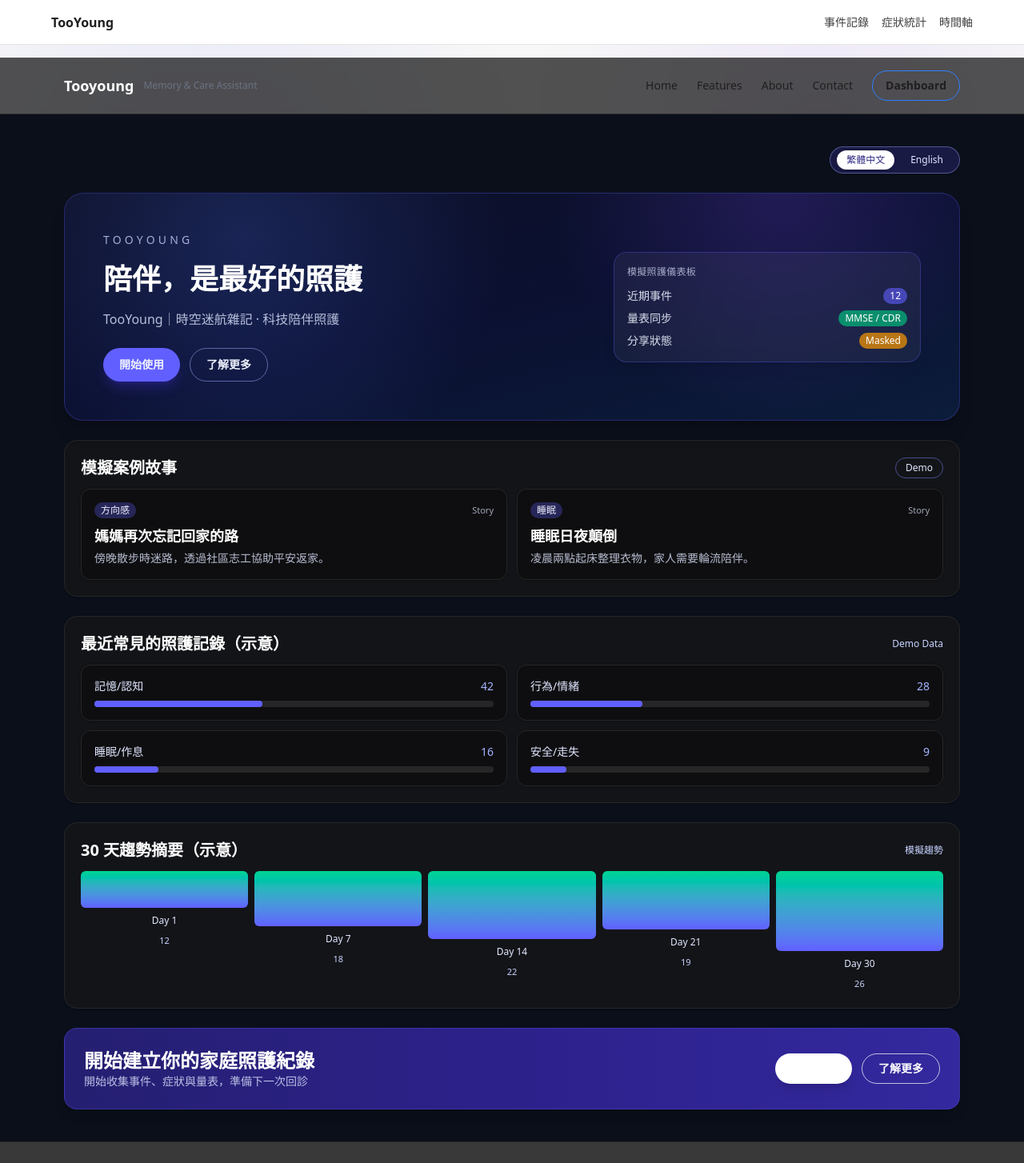
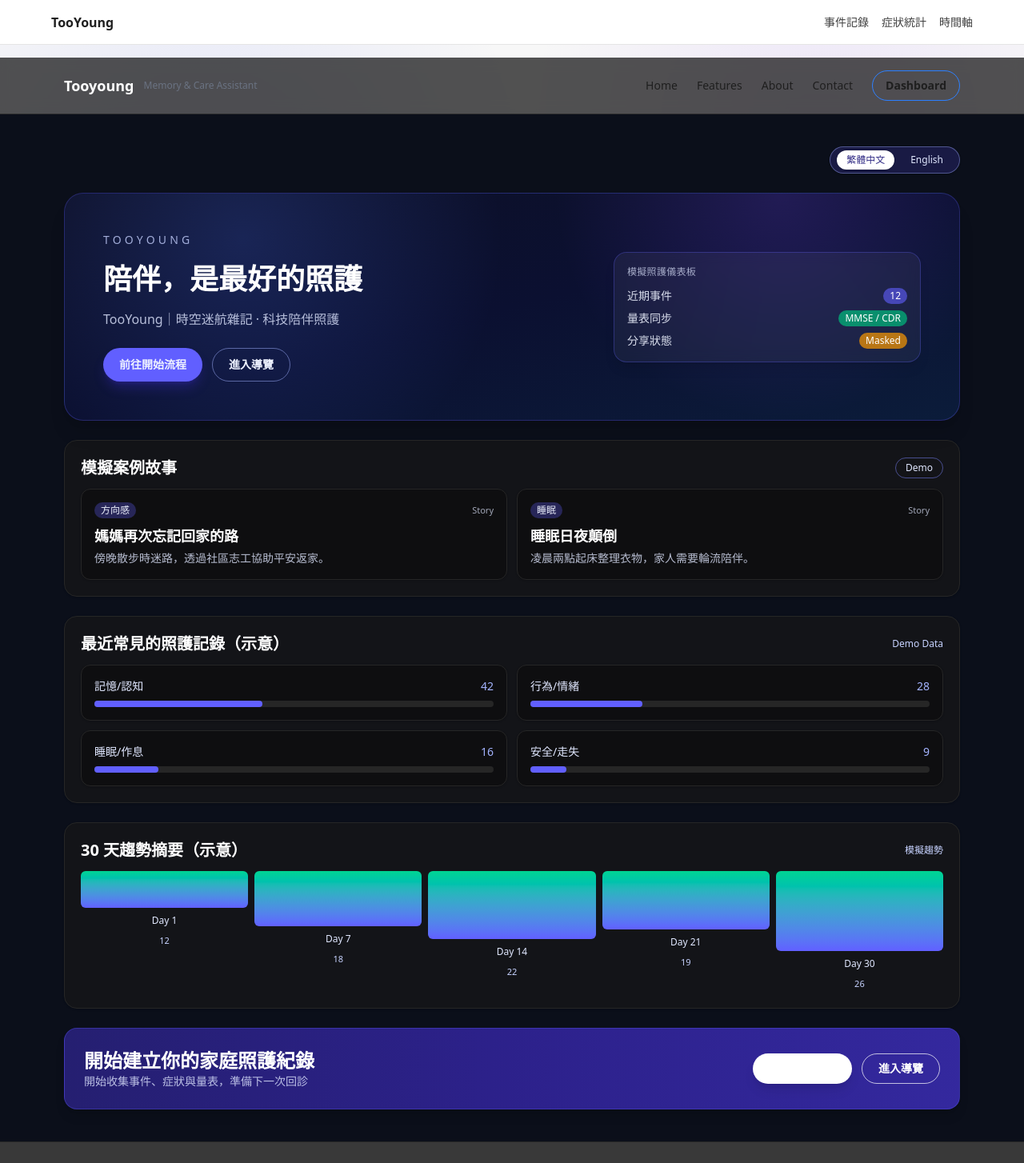
Before and after one commit to CD202506/tooyoung, a Next.js app: page / in a window 1280 px wide. Shown: the top 1454 px of the page at 80% size. Built offline with nearby package versions, Linux system fonts and the light colour scheme.

Commit message:
chore(v1): route public CTAs to referral layer entry

```diff
--- a/src/app/about/page.tsx
+++ b/src/app/about/page.tsx
@@ -58,17 +58,17 @@
             <div className="flex flex-col gap-2 md:flex-row md:items-center md:justify-between">
               <div>
                 <div className="text-sm text-gray-300">
-                  想為家人開始建立照護記錄？前往個案工作區
+                  想為家人開始建立照護記錄？從這裡進入導覽流程
                 </div>
                 <div className="text-xs text-gray-500">
-                  Ready to start your case record? Go to your dashboard.
+                  Ready to start your case record? Begin with the referral entry.
                 </div>
               </div>
               <Link
-                href="/dashboard"
+                href="/profile/setup"
                 className="inline-flex items-center rounded-full border border-blue-500 px-4 py-2 text-sm font-semibold text-blue-100 transition hover:bg-blue-600/20"
               >
-                前往 Dashboard
+                前往開始流程
               </Link>
             </div>
           </section>
--- a/src/app/features/page.tsx
+++ b/src/app/features/page.tsx
@@ -74,17 +74,17 @@
             <div className="flex flex-col gap-2 md:flex-row md:items-center md:justify-between">
               <div>
                 <div className="text-sm text-gray-300">
-                  想為家人開始建立照護記錄？前往個案工作區
+                  想為家人開始建立照護記錄？從這裡進入導覽流程
                 </div>
                 <div className="text-xs text-gray-500">
-                  Ready to start your case record? Go to your dashboard.
+                  Ready to start your case record? Begin with the referral entry.
                 </div>
               </div>
               <Link
-                href="/dashboard"
+                href="/profile/setup"
                 className="inline-flex items-center rounded-full border border-blue-500 px-4 py-2 text-sm font-semibold text-blue-100 transition hover:bg-blue-600/20"
               >
-                前往 Dashboard
+                前往開始流程
               </Link>
             </div>
           </section>
--- a/src/components/home/CTASection.tsx
+++ b/src/components/home/CTASection.tsx
@@ -21,13 +21,13 @@
         </div>
         <div className="flex flex-wrap gap-3">
           <Link
-            href="/dashboard"
+            href="/profile/setup"
             className="inline-flex items-center rounded-full bg-white px-5 py-2 text-sm font-semibold text-indigo-800 shadow-lg transition hover:-translate-y-0.5"
           >
             {dict.cta_start}
           </Link>
           <Link
-            href="/cases"
+            href="/profile/setup"
             className="inline-flex items-center rounded-full border border-white/70 px-5 py-2 text-sm font-semibold text-white hover:bg-white/10"
           >
             {dict.cta_learn}
--- a/src/components/home/HeroSection.tsx
+++ b/src/components/home/HeroSection.tsx
@@ -26,13 +26,13 @@
           <p className="text-base text-indigo-100/80">{subtitle}</p>
           <div className="flex flex-wrap gap-3 pt-2">
             <Link
-              href="/dashboard"
+              href="/profile/setup"
               className="inline-flex items-center rounded-full bg-indigo-500 px-5 py-2.5 text-sm font-semibold text-white shadow-lg shadow-indigo-700/30 transition hover:-translate-y-0.5 hover:bg-indigo-400"
             >
               {dict.cta_start}
             </Link>
             <Link
-              href="/login"
+              href="/profile/setup"
               className="inline-flex items-center rounded-full border border-indigo-300/50 px-5 py-2.5 text-sm font-semibold text-indigo-100 hover:border-indigo-200 hover:bg-white/5"
             >
               {dict.cta_learn}
--- a/src/components/marketing/NavBar.tsx
+++ b/src/components/marketing/NavBar.tsx
@@ -52,7 +52,7 @@
             </Link>
           ))}
           <Link
-            href="/dashboard"
+            href="/profile/setup"
             className="rounded-full border border-blue-500 px-4 py-2 text-sm font-semibold text-blue-100 transition hover:bg-blue-600/20"
           >
             Dashboard
@@ -77,7 +77,7 @@
               </Link>
             ))}
             <Link
-              href="/dashboard"
+              href="/profile/setup"
               onClick={() => setOpen(false)}
               className="rounded-full border border-blue-500 px-4 py-2 text-sm font-semibold text-blue-100 transition hover:bg-blue-600/20"
             >
--- a/src/i18n/home.ts
+++ b/src/i18n/home.ts
@@ -3,8 +3,8 @@
 const HOME_DICT = {
   zh: {
     slogan: "陪伴，是最好的照護",
-    cta_start: "開始使用",
-    cta_learn: "了解更多",
+    cta_start: "前往開始流程",
+    cta_learn: "進入導覽",
     stats_title: "最近常見的照護記錄（示意）",
     story_title: "模擬案例故事",
     trend_title: "30 天趨勢摘要（示意）",
@@ -12,8 +12,8 @@
   },
   en: {
     slogan: "Companionship is the best care",
-    cta_start: "Get Started",
-    cta_learn: "Learn More",
+    cta_start: "Start Intake",
+    cta_learn: "Begin Orientation",
     stats_title: "Common Recorded Symptoms (Demo)",
     story_title: "Sample Family Case Story",
     trend_title: "30-Day Trend Overview (Demo)",
```
